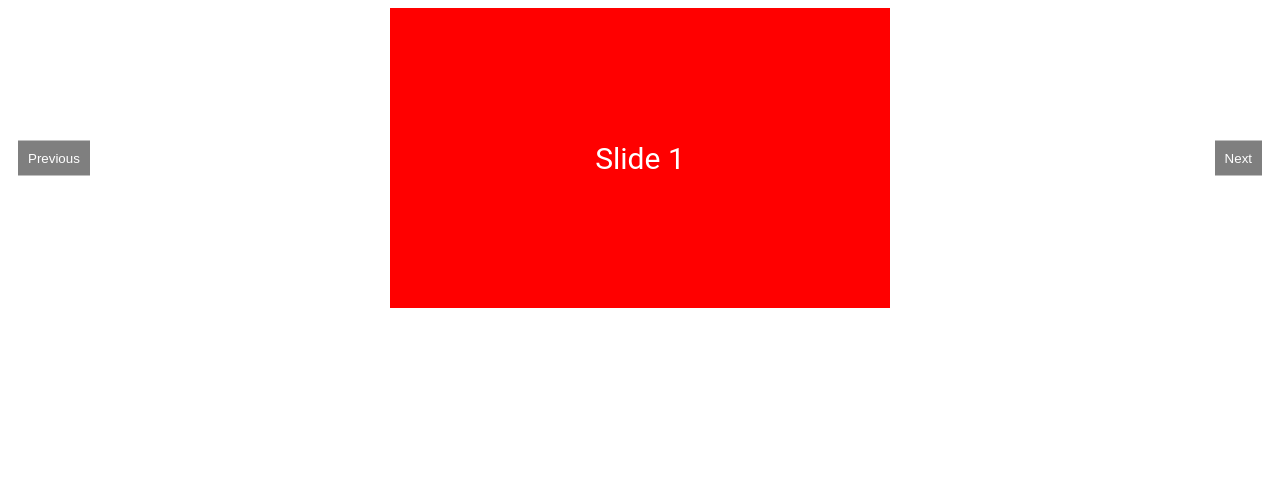
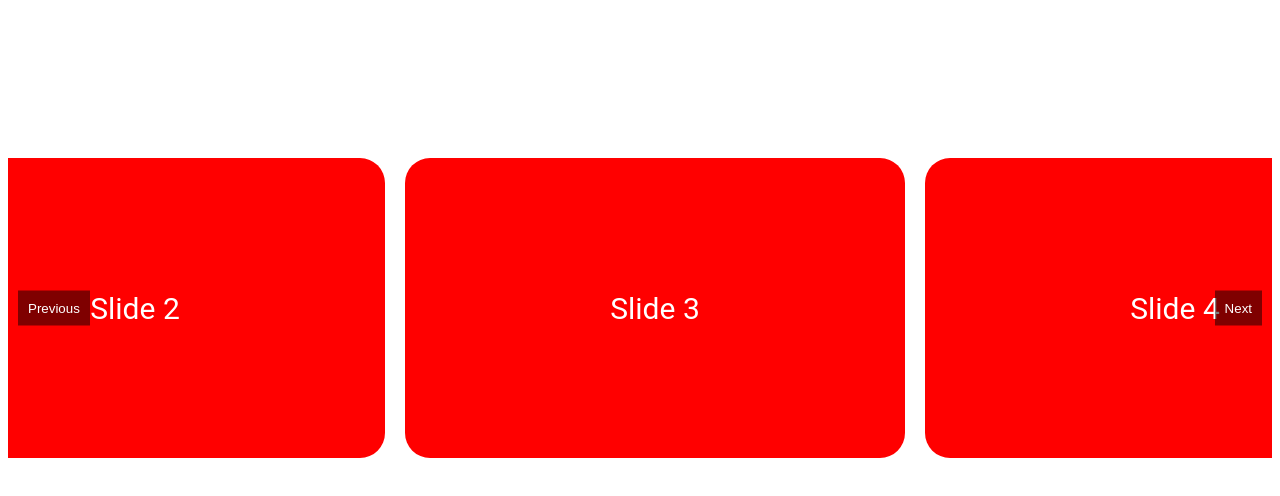
Before and after one commit to simone-di-paolo/open-slider, a React (Vite) app: page / in a window 1280 px wide. Shown: the top 496 px of the page. Built offline with nearby package versions, Linux system fonts and the light colour scheme.

Commit message:
Created some new logic to the Slider UI

```diff
--- a/src/components/OpenSlide.jsx
+++ b/src/components/OpenSlide.jsx
@@ -1,4 +1,5 @@
 import React from 'react';
+import '../styles/_openSlide.css'
 
 const OpenSlide = ({ children }) => {
   return <div className="open-slide-wrapper">{children}</div>;
--- a/src/components/OpenSlider.jsx
+++ b/src/components/OpenSlider.jsx
@@ -4,10 +4,28 @@ import OpenSlide from './OpenSlide';
 import DefaultOpenSlide from './DefaultOpenSlide';
 import '../styles/_slider.css';
 
+/**
+ * OpenSlider is a React Open Source component that creates a slider and relatives slides in an easy way.
+ *
+ * @param {Object} props - The component props.
+ * @param {Array} props.openSlides - An array of React elements representing the slides. If not provided and `useDefaulSlidesAsExample` is true, default slides will be used.
+ * @param {number} props.startFromIndex - The index of the slide to start from. Defaults to 0.
+ * @param {boolean} props.useDefaulSlidesAsExample - Whether to use default slides if `openSlides` is not provided. Defaults to true.
+ * @param {number} props.currentSlide - Not used in the current implementation.
+ * @param {boolean} props.oneOpenSlidePerView - Whether to allow only one open slide per view. Defaults to false.
+ *
+ * @returns {JSX.Element} The OpenSlider component.
+ *
+ * @example
+ * <OpenSlider openSlides={[<MyCustomSlide />, <MySecondCustomSlide />]} startFromIndex={1} />
+ * <OpenSlider useDefaulSlidesAsExample={true} />
+ */
 function OpenSlider({
   openSlides,
   startFromIndex = 0,
-  useDefaulSlidesAsExample = true
+  useDefaulSlidesAsExample = true,
+  currentSlide,
+  oneOpenSlidePerView = false
 }) {
 
   if ((!openSlides || openSlides.length === 0) && useDefaulSlidesAsExample) {
@@ -22,7 +40,8 @@ function OpenSlider({
 
   return (
     <OpenSliderWrapper
-      startFromIndex={startFromIndex}>
+      startFromIndex = {startFromIndex}
+      oneOpenSlidePerView = {oneOpenSlidePerView}>
       {
         openSlides.map((slide, index) => (
           <OpenSlide
--- a/src/components/OpenSliderWrapper.jsx
+++ b/src/components/OpenSliderWrapper.jsx
@@ -1,7 +1,9 @@
 import React, { useState } from 'react';
+import '../styles/_openSliderWrapper.css';
 
 const OpenSliderWrapper = ({
     startFromIndex = 0,
+    oneOpenSlidePerView,
     children
 }) => {
     const [currentSlide, setCurrentSlide] = useState(startFromIndex);
@@ -20,13 +22,20 @@ const OpenSliderWrapper = ({
         );
     };
 
+    const slideClassHandler = (index) => {
+        let classModifier = "slide";
+        if (oneOpenSlidePerView) {
+            classModifier = "slide invisible-slide"
+        }
+        return classModifier;
+    }
+
     return (
         <div className="open-slider-wrapper">
             {slides.map((slide, index) => (
                 <div
                     key={index}
-                    className={`slide ${index === currentSlide ? 'active' : ''}`}
-                    style={{ display: index === currentSlide ? 'block' : 'none' }}
+                    className={`${slideClassHandler()} ${index === currentSlide ? 'active' : ''}`}
                 >
                     {slide}
                 </div>
--- /dev/null
+++ b/src/styles/_openSlide.css
@@ -0,0 +1,7 @@
+.open-slide-wrapper {
+    display: flex;
+    justify-content: center;
+    align-items: center;
+    width: 100%;
+    height: 100%;
+}
--- /dev/null
+++ b/src/styles/_openSliderWrapper.css
@@ -0,0 +1,39 @@
+.open-slider-wrapper {
+    display: flex;
+    justify-content: center;
+    align-items: center;
+    overflow: hidden;
+    min-height: 250px;
+    position: relative;
+    width: 100%;
+    height: 600px;
+    gap: 20px;
+}
+
+.slide {
+    flex-shrink: 0;
+    width: 500px;
+    background-color: red;
+    height: 300px;
+    transition: transform 0.5s ease-in-out;
+    border-radius: 25px;
+    transition: transform 0.5s ease-in-out; /* Add a smooth transition */
+
+    &.invisible-slide {
+        display: none;
+    }
+
+    &.next {
+        transform: translateX(100%);
+    }
+
+    &.prev {
+        transform: translateX(-100%);
+    }
+
+    &.active {
+        display: block;
+        width: 530px;
+        height: 330px;
+    }
+}
--- a/src/styles/_slider.css
+++ b/src/styles/_slider.css
@@ -1,20 +1,3 @@
-.open-slider-wrapper {
-    display: flex;
-    justify-content: center;
-    overflow: hidden;
-    width: 100%;
-    min-height: 250px;
-    position: relative;
-}
-
-.open-slide-wrapper {
-    flex-shrink: 0;
-    width: 500px;
-    background-color: red;
-    height: 300px;
-    transition: transform 0.5s ease-in-out;
-}
-
 .prev-button,
 .next-button {
     position: absolute;
```
